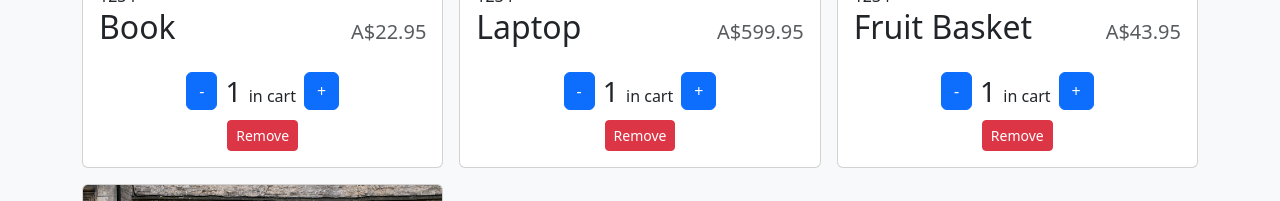
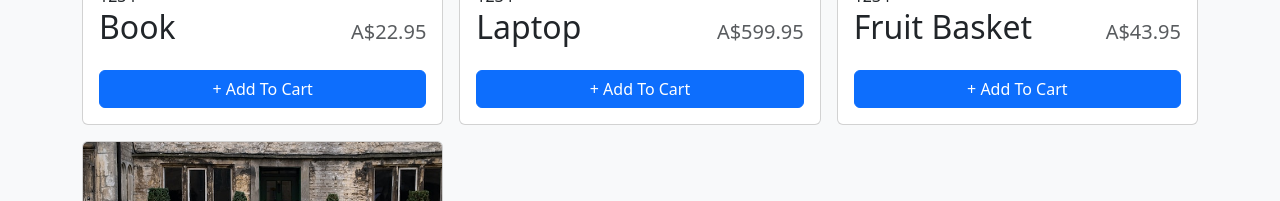
Before and after one commit to JazzPants/react-ts-advanced-shopping-cart, a React (Vite) app: page /store in a window 1280 px wide. Shown: the part 425-626 px from the top of the page. Built offline with nearby package versions, Linux system fonts and the light colour scheme.

Commit message:
add event listeners to buttons

```diff
--- a/src/components/StoreItem.tsx
+++ b/src/components/StoreItem.tsx
@@ -1,5 +1,6 @@
 import { Button, Card } from 'react-bootstrap';
 import { formatCurrency } from '../utilities/formatCurrency';
+import { useShoppingCart } from '../context/ShoppingCartContext';
 
 type StoreItemProps = {
   id: number;
@@ -9,7 +10,14 @@
 };
 
 export function StoreItem({ id, name, price, imgUrl }: StoreItemProps) {
-  const quantity = 1;
+  const {
+    getItemQuantity,
+    increaseCartQuantity,
+    decreaseCartQuantity,
+    removeFromCart
+  } = useShoppingCart();
+
+  const quantity = getItemQuantity(id);
   return (
     <Card className="h-100">
       <Card.Img
@@ -26,7 +34,9 @@
         </Card.Title>
         <div className="mt-auto">
           {quantity === 0 ? (
-            <Button className="w-100">+ Add To Cart</Button>
+            <Button className="w-100" onClick={() => increaseCartQuantity(id)}>
+              + Add To Cart
+            </Button>
           ) : (
             <div
               className="d-flex align-items-center flex-column"
@@ -36,15 +46,19 @@
                 className="d-flex align-items-center justify-content-center"
                 style={{ gap: '.5rem' }}
               >
-                <Button>-</Button>
+                <Button onClick={() => decreaseCartQuantity(id)}>-</Button>
                 <div>
                   {' '}
                   <span className="fs-3">{quantity} </span>
                   in cart
                 </div>
-                <Button>+</Button>
+                <Button onClick={() => increaseCartQuantity(id)}>+</Button>
               </div>
-              <Button variant="danger" size="sm">
+              <Button
+                onClick={() => removeFromCart(id)}
+                variant="danger"
+                size="sm"
+              >
                 Remove
               </Button>
             </div>
--- a/src/context/ShoppingCartContext.tsx
+++ b/src/context/ShoppingCartContext.tsx
@@ -50,7 +50,7 @@
   function decreaseCartQuantity(id: number) {
     setCartItems((currItems) => {
       //if it is an item of quantity 1, remove from the cart list (return a brand new list without the item)
-      //if item doesn't actually exist in cart then?
+      //if item doesn't actually exist in cart then decrease button won't show (getItemQuantity returns 0, StoreItem logic)
       if (currItems.find((item) => item.id === id)?.quantity === 1) {
         return currItems.filter((item) => item.id !== id);
       } else {
```
